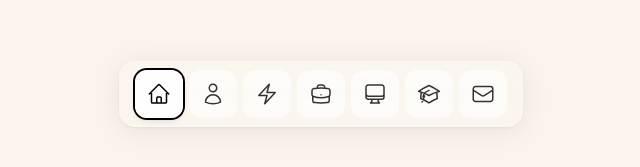
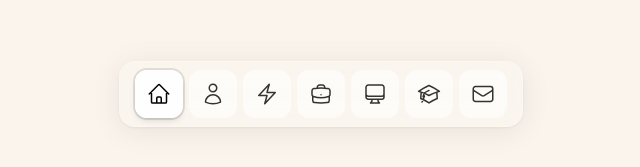
Before and after one commit to brothermos/portfolio-v2, a React (Vite) app: page / in a window 1280 px wide. Shown: the part 661-828 px from the top of the page, without its empty margins (319-959 px from the left). Built offline with nearby package versions, Linux system fonts and the light colour scheme; a web font is replaced by a local one.

Commit message:
[UPDATE] - Refactor styles in Dock and HeroSection components to enhance visual feedback and consistency. Update active state styles in Dock for improved clarity and adjust button styles in HeroSection for better color contrast.

```diff
--- a/src/components/Dock.tsx
+++ b/src/components/Dock.tsx
@@ -51,7 +51,7 @@ const Dock = () => {
                 onClick={() => handleClick(item.href)}
                 className={`group relative flex h-full w-full cursor-pointer flex-col items-center
                 justify-center rounded-xl p-0 transition-all duration-200 hover:bg-white/85 ${
-                  isActive ? 'bg-white/90 shadow-md ring-2 ring-black' : 'bg-white/60'
+                  isActive ? 'bg-white/90 shadow-md ring-2 ring-black/10' : 'bg-white/60'
                 }`}
                 aria-label={item.label}
                 aria-current={isActive ? 'true' : undefined}
--- a/src/components/HeroSection.tsx
+++ b/src/components/HeroSection.tsx
@@ -92,8 +92,8 @@ const HeroSection = () => {
               ref={cvButtonRef}
               href="/Natdanai_Kanyakoon_CV.pdf"
               download
-              className={`skill-badge rounded-full border border-yellow-300/60 bg-yellow-400/55 px-4
-                py-2 text-base font-semibold text-white shadow-[0_20px_40px_rgba(250,204,21,0.35)]
+              className={`skill-badge rounded-full border border-red-400/50 bg-red-500/45 px-4
+                py-2 text-base font-semibold text-white shadow-[0_20px_40px_rgba(239,68,68,0.35)]
                 backdrop-blur-xl will-change-transform md:px-6 md:py-3 md:text-2xl lg:px-8 lg:py-4
                 lg:text-5xl`}
             >
```
